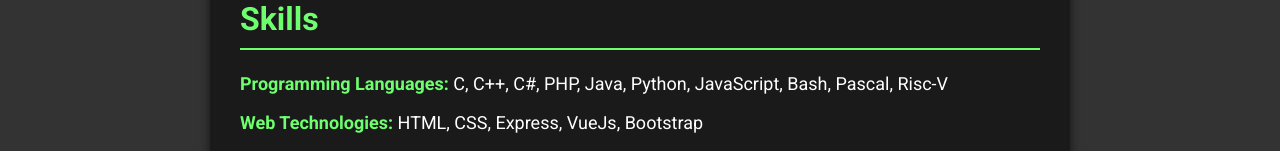
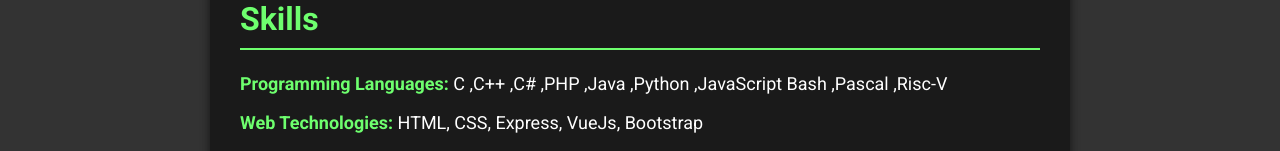
Before and after one commit to MrBouzaffour/Portfolio, a Vue app: page /skills in a window 1280 px wide. Shown: the part 294-445 px from the top of the page. Built offline with nearby package versions, Linux system fonts and the light colour scheme.

Commit message:
Fixed some spaces

```diff
--- a/src/components/SkillsSection.vue
+++ b/src/components/SkillsSection.vue
@@ -2,7 +2,7 @@
   <section class="skills">
     <h2>Skills</h2>
     <ul>
-      <li><strong>Programming Languages:</strong> C, C++, C#, PHP, Java, Python, JavaScript, Bash, Pascal, Risc-V</li>
+      <li><strong>Programming Languages:</strong> C ,C++ ,C# ,PHP ,Java ,Python ,JavaScript Bash ,Pascal ,Risc-V</li>
       <li><strong>Web Technologies:</strong> HTML, CSS, Express, VueJs, Bootstrap </li>
       <li><strong>Databases:</strong> MongoDB, SQL</li>
       <li><strong>Version Control:</strong> Git</li>
```
